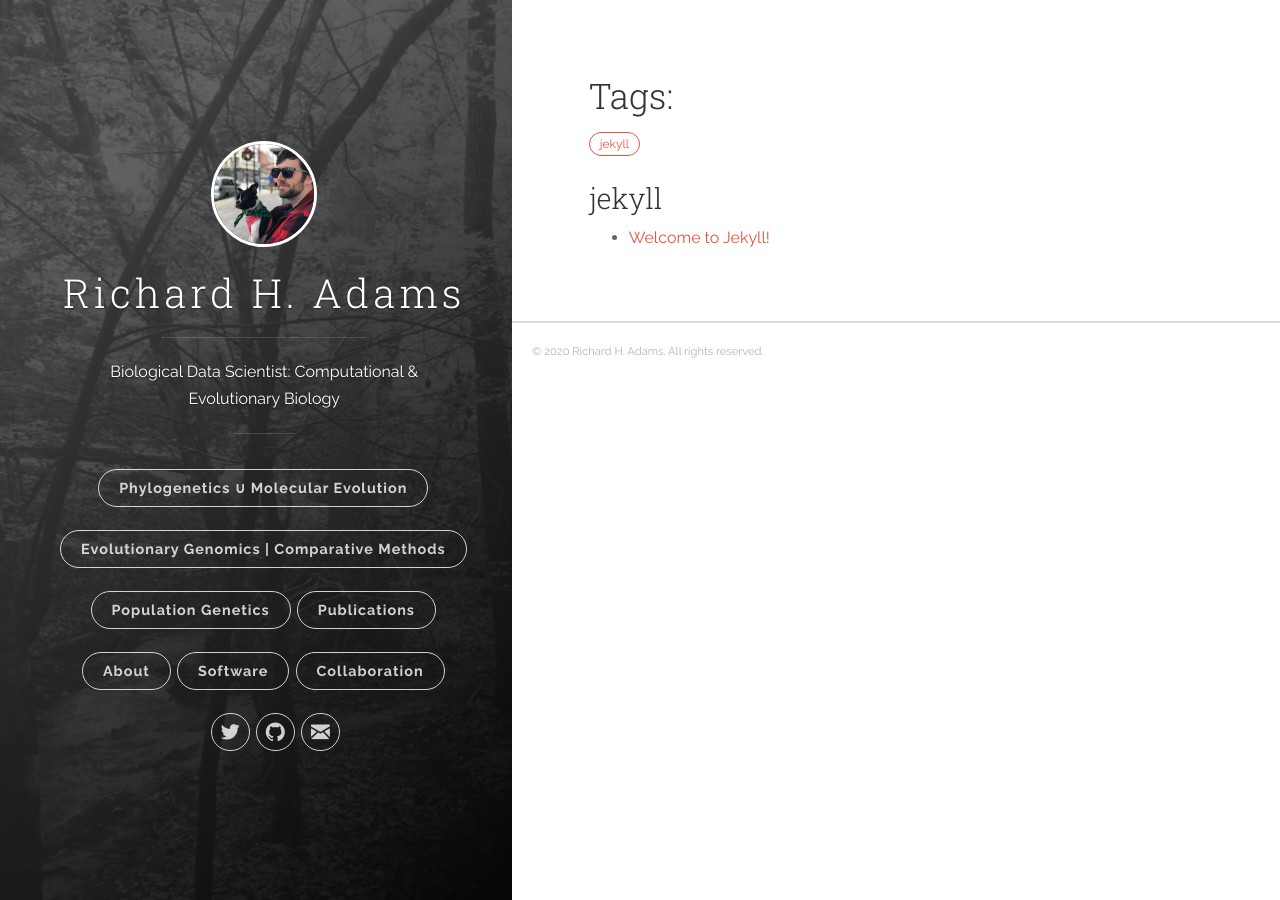
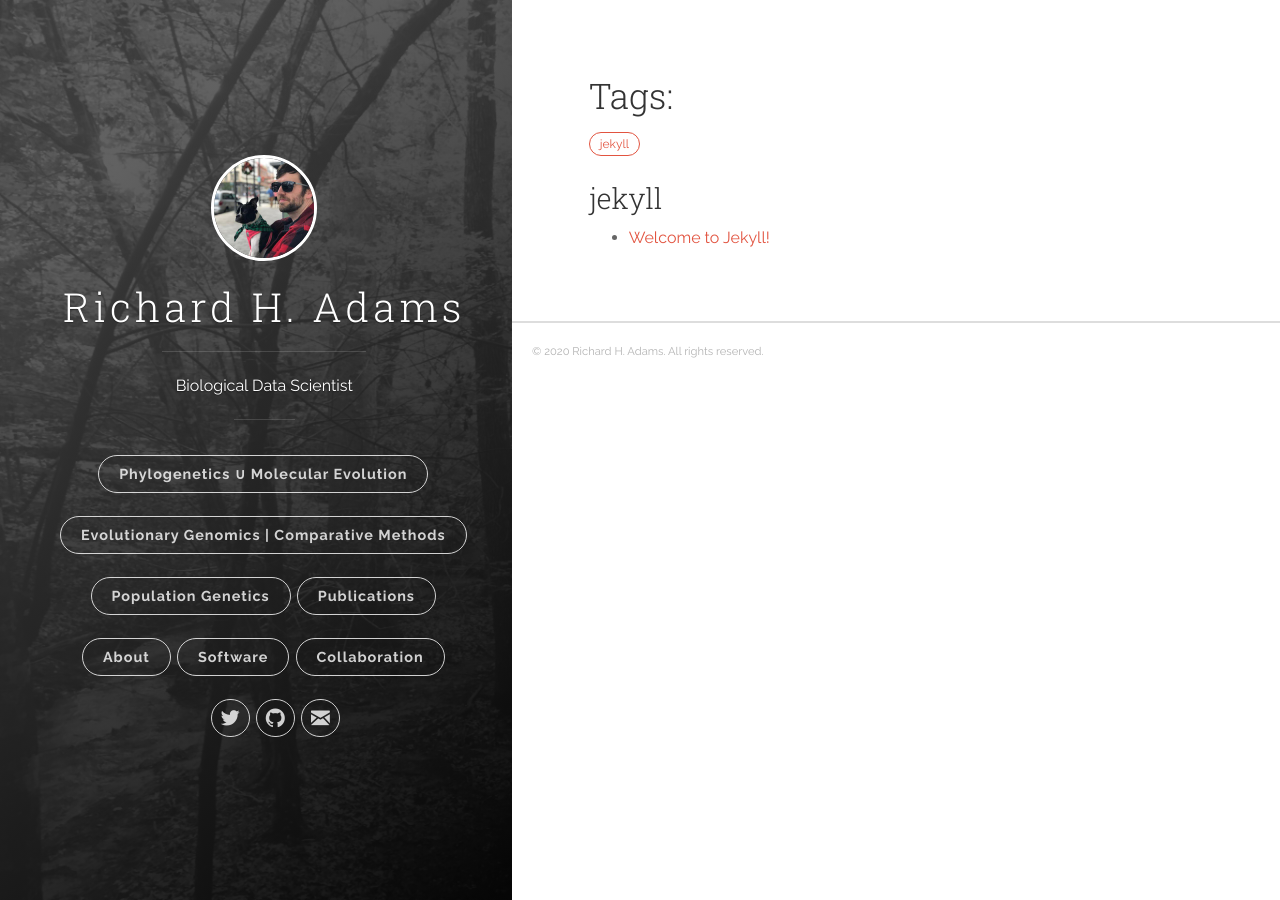
Before and after one commit to rhaTESTrha/Research, a Jekyll site: the page built from tags.md, in a window 1280 px wide. Built offline with Jekyll 4.4.1, drawn with Linux system fonts in a browser that asks for light colours.

Commit message:
Update _config.yml

```diff
--- a/_config.yml
+++ b/_config.yml
@@ -1,6 +1,6 @@
 # Site settings
 title: Richard H. Adams
-description: 'Biological Data Scientist:  Computational & Evolutionary Biology'
+description: 'Biological Data Scientist'
 url: 'radamsRHA.github.io'
 baseurl: '/Research'
 # google_analytics: 'UA-XXXXXX-X'
```
